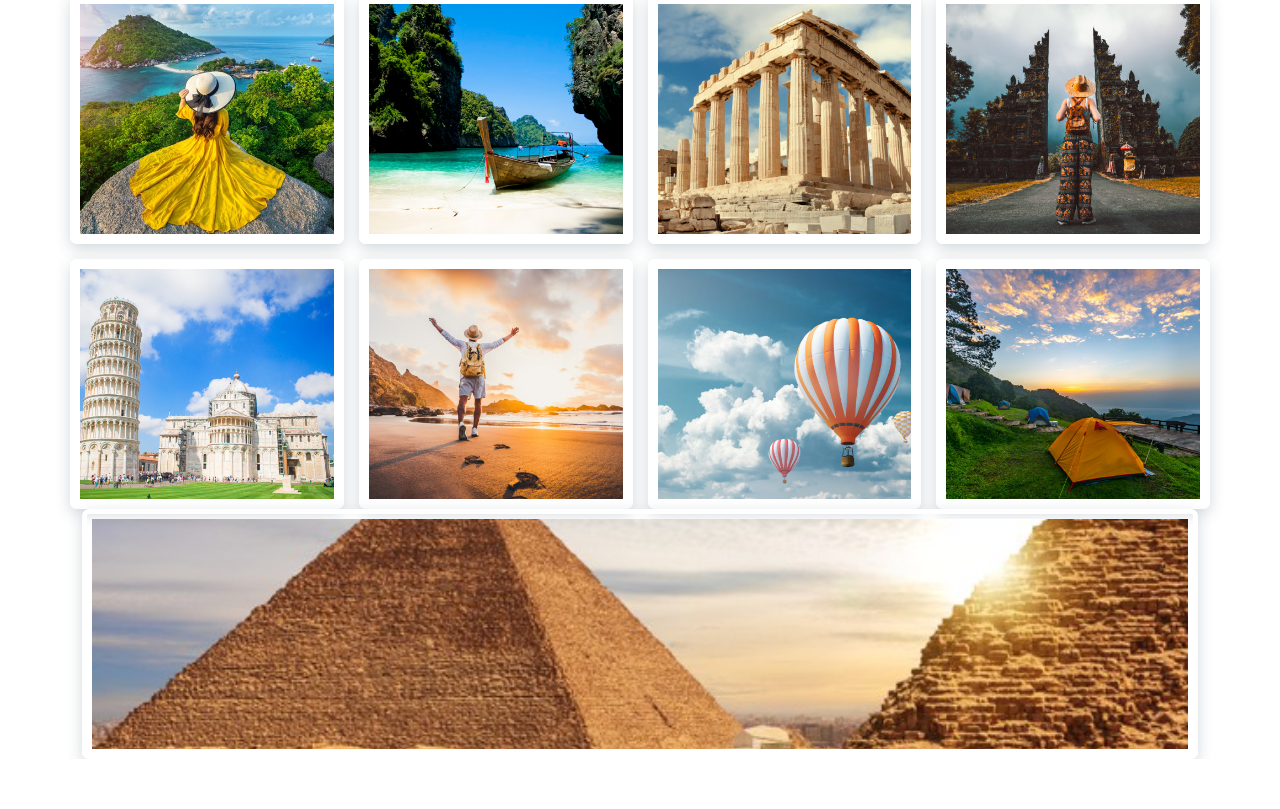
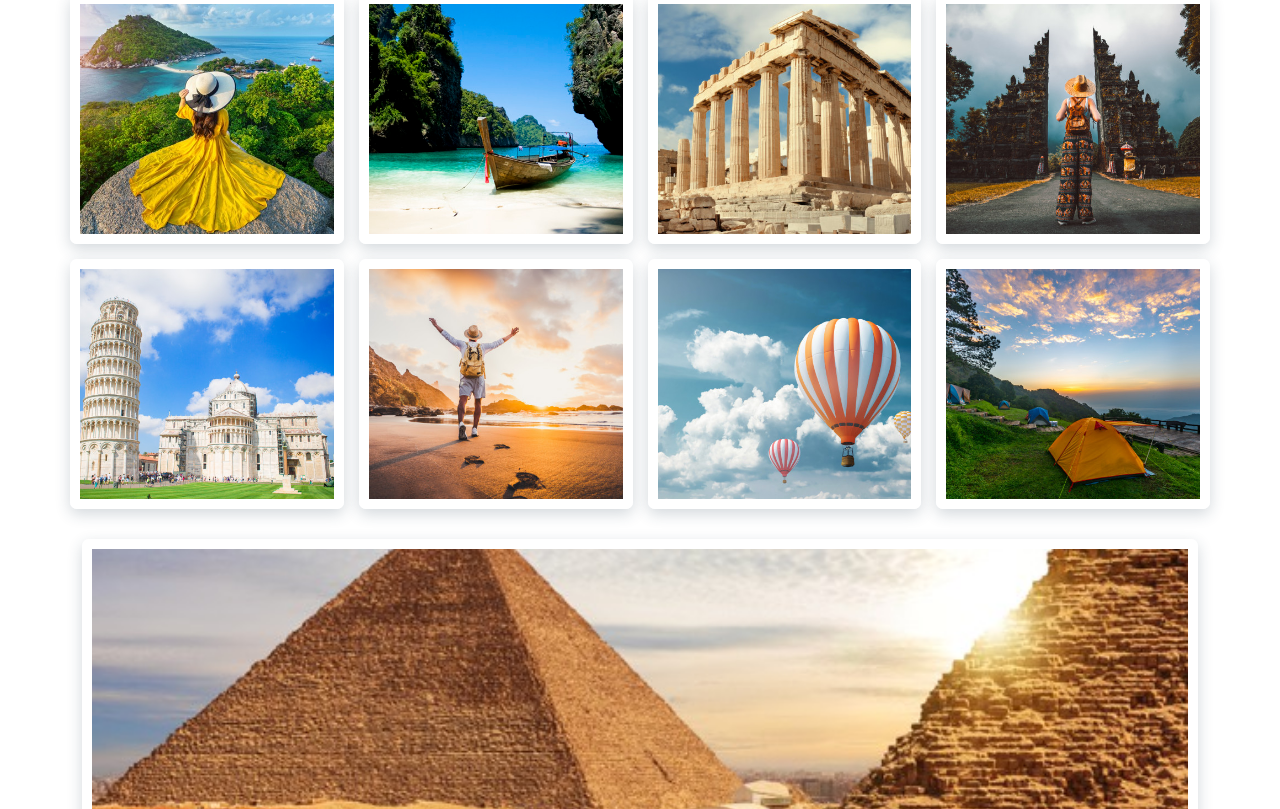
Before and after one commit to shakhboziddin/travel-site, a plain HTML site: page index.html in a window 1280 px wide. Shown: the part 3900-4709 px from the top of the page. Before the commit the page ends 4659 px from the top, so only its background shows below. Drawn offline with nearby package versions, Linux system fonts and the light colour scheme.

Commit message:
fixed bugs

```diff
--- a/css/style.scss
+++ b/css/style.scss
@@ -580,8 +580,11 @@ header {
         top: 5px;
     }
     .egypt{
+        top: 30px;
         width: 100%;
-        height: 250px;
+        left: auto;
+        right: auto;
+        height: 300px;
         overflow: hidden;
         position: relative;
         border: 5px solid #fff;
```
Also changed, not shown: css/style.css, 1 other file.
